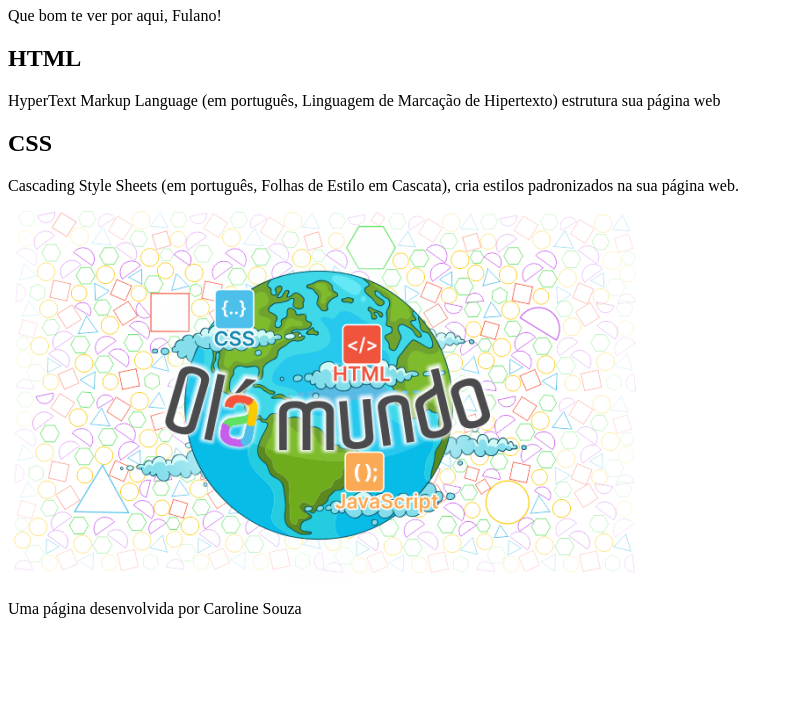
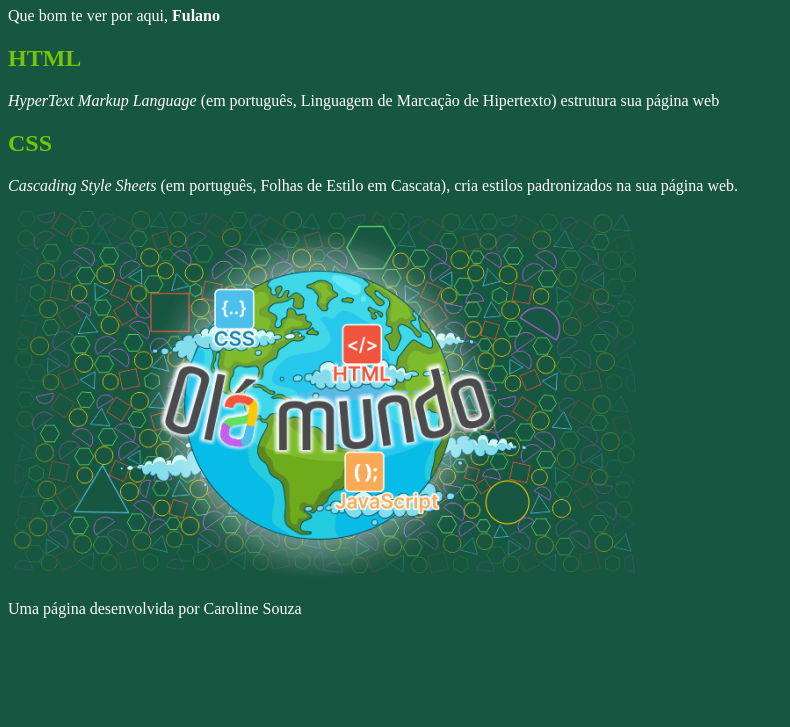
Before and after one commit to carolineeeesouzaaaa/ProgracaoNE---Formadores-2025, a plain HTML site: page index.html in a window 1280 px wide. Shown: the part 73-800 px from the top of the page, without its empty margins (0-790 px from the left). Drawn offline with Linux system fonts and the light colour scheme.

Commit message:
aula 2 final

```diff
--- a/index.html
+++ b/index.html
@@ -4,13 +4,14 @@
 <head>
     <meta charset="UTF-8">
     <meta name="viewport" content="width=device-width, initial-scale=1.0">
+    <link rel="stylesheet" href="style.css">
     <title>Olá Mundo!</title>
 </head>
 
 <body>
     <header>
         <h1>Olá Mundo</h1>
-        <p>Que bom te ver por aqui, Fulano!</p>
+       <p>Que bom te ver por aqui, <span id="nome-usuario">Fulano</span></p>
     </header>
     <section>
         <h2>HTML</h2>
--- a/style.css
+++ b/style.css
@@ -0,0 +1,16 @@
+body {
+    background-color: rgb(23, 86, 65);
+    color: white;
+}
+
+h2 {
+    color: rgb(117, 197, 6);
+}
+
+.texto-inglês {
+    font-style: italic;
+}
+
+#nome-usuario {
+    font-weight: bold;
+}
```
